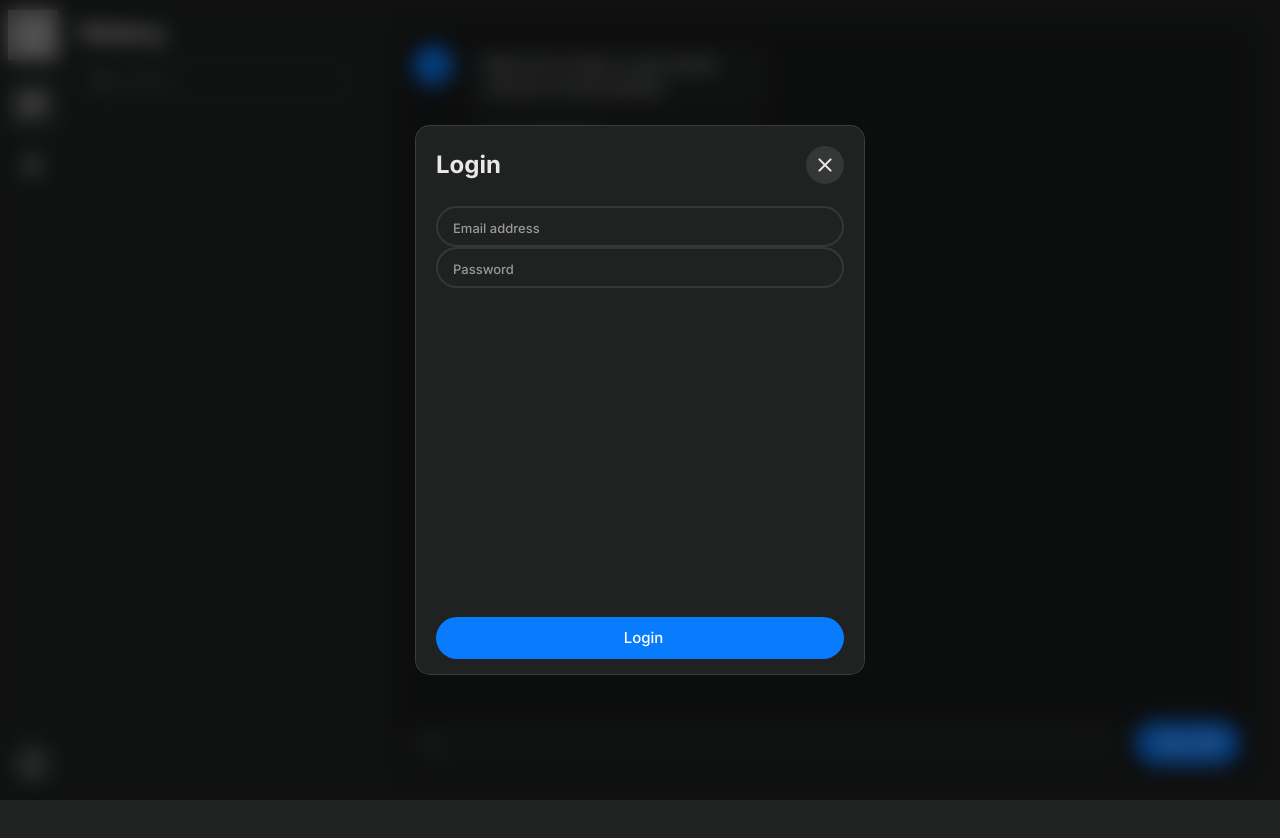
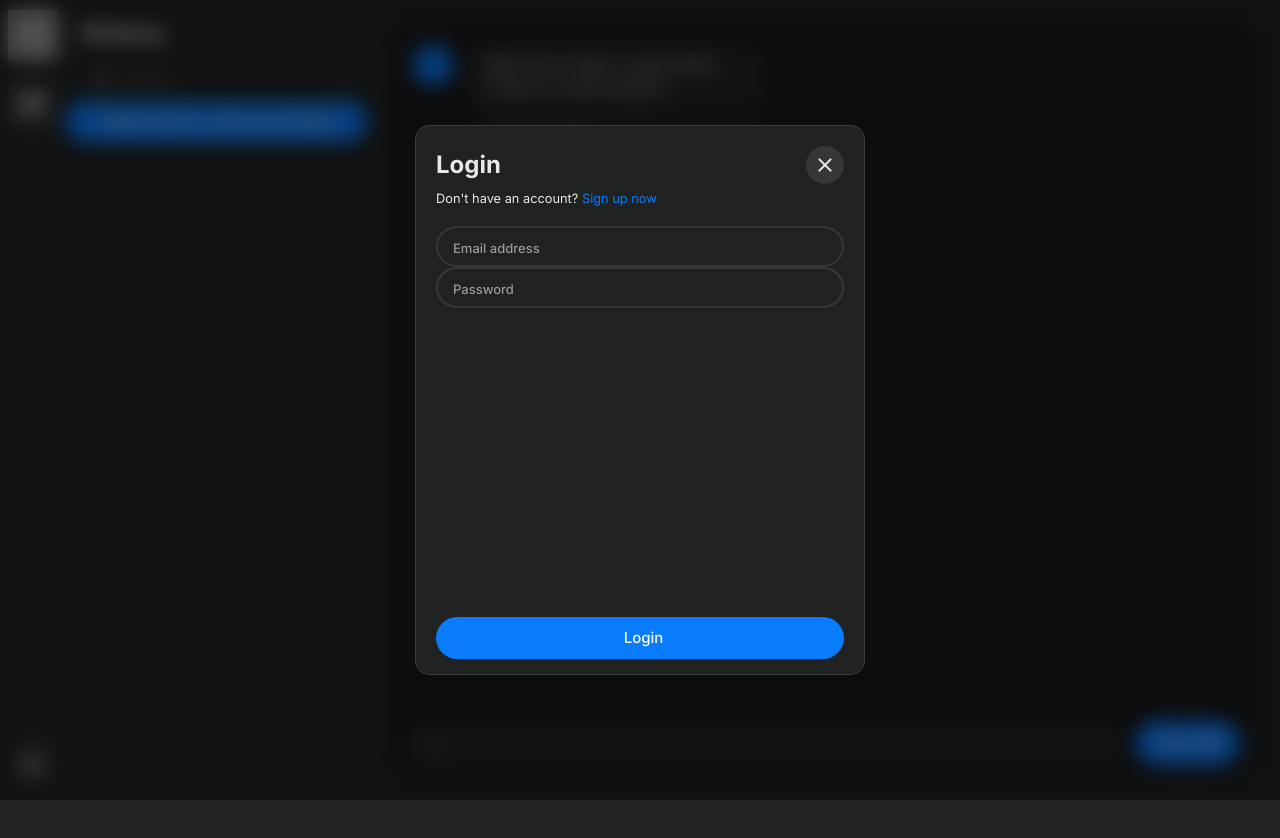
Before and after one commit to Shonned/Heyhi, a React (Vite) app in the folder frontend/: page / in a window 1280 px wide. Both pictures are taken after a click on the item "person". Built offline with nearby package versions, Linux system fonts and the light colour scheme; no server answers; grey boxes are pictures that could not be loaded.

Commit message:
modal system improvements

```diff
--- a/frontend/src/App.jsx
+++ b/frontend/src/App.jsx
@@ -2,16 +2,32 @@ import Sidebar from "./components/Sidebar/Sidebar.jsx";
 import History from "./components/History/History.jsx";
 import ChatBot from "./components/ChatBot/ChatBot.jsx";
 import Modal from "./components/Utils/Modal/Modal.jsx";
-import {useState} from "react";
+import {useEffect, useState} from "react";
+import {auth} from "@components/Form/Firebase.jsx";
 
 import { ToastContainer} from "react-toastify";
 import 'react-toastify/dist/ReactToastify.css';
 
 function App() {
+    const [user, setUser] = useState(null);
+    useEffect(() => {
+        auth.onAuthStateChanged((user) => {
+            setUser(user);
+        })
+    }, []);
+
     const [modals, setModals] = useState({});
 
     const handleOpenModal = (modalId) => {
-        setModals((prevModals) => ({ ...prevModals, [modalId]: true }));
+        setModals((prevModals) => {
+            const newModals = { ...prevModals, [modalId]: true };
+            for (const key in newModals) {
+                if (key !== modalId) {
+                    newModals[key] = false;
+                }
+            }
+            return newModals;
+        });
     };
 
     const handleCloseModal = (modalId) => {
@@ -21,11 +37,11 @@ function App() {
     return (
         <>
             <div className="app">
-                <Sidebar onOpenModal={handleOpenModal} />
-                <History />
-                <ChatBot />
-                {modals.login && <Modal modalId="login" onClose={handleCloseModal} />}
-                {modals.register && <Modal modalId="register" onClose={handleCloseModal} />}
+                <Sidebar onOpenModal={handleOpenModal} user={user}/>
+                <History onOpenModal={handleOpenModal} user={user} />
+                <ChatBot user={user} />
+                {modals.login && <Modal modalId="login" onOpenModal={handleOpenModal} onClose={handleCloseModal} />}
+                {modals.register && <Modal modalId="register" onOpenModal={handleOpenModal} onClose={handleCloseModal} />}
                 {modals.settings && <Modal modalId="settings" onClose={handleCloseModal} />}
                 <ToastContainer />
             </div>
--- a/frontend/src/components/History/History.jsx
+++ b/frontend/src/components/History/History.jsx
@@ -7,11 +7,12 @@ import {
     HistoryMessage,
     Time,
 } from './History.styles.js';
+import Button from "@components/Form/Button/Button.jsx";
 import Input from "@components/Form/Input/Input.jsx";
-import { useState } from "react";
+import {useState} from "react";
 import _ from 'lodash';
 
-const History = () => {
+const History = (props) => {
 
     const [searchTerm, setSearchTerm] = useState('');
     const text = "Lorem ipsum dolor sit amet, consectetur adipisicing elit. Dolores explicabo facere.";
@@ -41,6 +42,7 @@ const History = () => {
                         />
                     </SearchBar>
                 </HistoryHeader>
+                {props.user && (
                     <HistoryMessages>
                         <HistoryMessage className="active animate__animated animate__fadeInDown">
                             <Time>
@@ -59,6 +61,13 @@ const History = () => {
                             {truncatedText}
                         </HistoryMessage>
                     </HistoryMessages>
+                )}
+                {!props.user && (
+                    <Button className={"button"}
+                            text={"Please log in to view your history."}
+                            onClick={() => props.onOpenModal('login')}
+                            style={{width: '100%'}}/>
+                )}
             </HistoryContent>
         </HistoryContainer>
     );
--- a/frontend/src/components/Sidebar/Sidebar.jsx
+++ b/frontend/src/components/Sidebar/Sidebar.jsx
@@ -6,7 +6,7 @@ import {
     StyledSidebarLogo
 } from "./Sidebar.styles.js";
 
-const Sidebar = ({onOpenModal}) => {
+const Sidebar = (props) => {
     return (
         <StyledSidebar>
             <StyledSidebarLogo/>
@@ -18,18 +18,22 @@ const Sidebar = ({onOpenModal}) => {
                         </span>
                     </StyledSidebarLink>
                 </StyledSidebarItem>
-                <StyledSidebarItem onClick={() => onOpenModal('settings')}>
-                    <StyledSidebarLink href="#">
+                {props.user && (
+                    <StyledSidebarItem onClick={() => props.onOpenModal('settings')}>
+                        <StyledSidebarLink href="#">
                         <span className="material-symbols-rounded">
                           settings
                         </span>
-                    </StyledSidebarLink>
-                </StyledSidebarItem>
-                <StyledSidebarItem className="sidebar-user" onClick={() => onOpenModal('login')}>
+                        </StyledSidebarLink>
+                    </StyledSidebarItem>
+                )}
+                {!props.user && (
+                    <StyledSidebarItem className="sidebar-user" onClick={() => props.onOpenModal('login')}>
                       <span className="material-symbols-rounded">
                         person
                       </span>
-                </StyledSidebarItem>
+                    </StyledSidebarItem>
+                )}
             </StyledSidebarItems>
         </StyledSidebar>
     );
--- a/frontend/src/components/Utils/Modal/LoginModal.jsx
+++ b/frontend/src/components/Utils/Modal/LoginModal.jsx
@@ -1,21 +1,26 @@
-import {ModalBody, ModalClose, ModalHeader} from "./Modal.styles.js";
+import {ModalAuthSwitch, ModalBody, ModalClose, ModalHeader, ModalHeaderContent} from "./Modal.styles.js";
 import {LoginForm} from "@components/Form/Form.jsx";
 
-const LoginModal = ({onClose, modalId}) => {
+const LoginModal = (props) => {
 
     return (
         <>
             <ModalHeader>
+                <ModalHeaderContent>
                     <h2>
                         Login
                     </h2>
-                <ModalClose onClick={() => onClose(modalId)}>
+                    <ModalClose onClick={() => props.onClose(props.modalId)}>
                                 <span className="icon material-symbols-rounded">
                                     close
                                 </span>
                     </ModalClose>
+                </ModalHeaderContent>
+                <ModalAuthSwitch>
+                    Don't have an account? <span onClick={() => props.onOpenModal('register')}>Sign up now</span>
+                </ModalAuthSwitch>
             </ModalHeader>
-            <ModalBody>
+            <ModalBody className={"auth-modal"}>
                 <LoginForm/>
             </ModalBody>
         </>
--- a/frontend/src/components/Utils/Modal/Modal.jsx
+++ b/frontend/src/components/Utils/Modal/Modal.jsx
@@ -1,6 +1,3 @@
-import {useState} from "react";
-import {LoginForm, RegisterForm, SettingsForm} from "@components/Form/Form.jsx";
-import Button from "@components/Form/Button/Button.jsx";
 import {
     StyledModal,
     AnimatedModalContainer,
@@ -10,14 +7,14 @@ import RegisterModal from "./RegisterModal.jsx";
 import SettingsModal from "./SettingsModal.jsx";
 
 
-const Modal = ({onClose, modalId}) => {
+const Modal = (props) => {
 
     return (
         <StyledModal>
             <AnimatedModalContainer>
-                {modalId === 'login' && <LoginModal modalId={modalId} onClose={onClose}/>}
-                {modalId === 'register' && <RegisterModal modalId={modalId} onClose={onClose}/>}
-                {modalId === 'settings' && <SettingsModal modalId={modalId} onClose={onClose}/>}
+                {props.modalId === 'login' && <LoginModal modalId={props.modalId} onOpenModal={props.onOpenModal} onClose={props.onClose}/>}
+                {props.modalId === 'register' && <RegisterModal modalId={props.modalId} onOpenModal={props.onOpenModal} onClose={props.onClose}/>}
+                {props.modalId === 'settings' && <SettingsModal modalId={props.modalId} onClose={props.onClose}/>}
             </AnimatedModalContainer>
         </StyledModal>
     );
--- a/frontend/src/components/Utils/Modal/Modal.styles.js
+++ b/frontend/src/components/Utils/Modal/Modal.styles.js
@@ -37,10 +37,16 @@ export const ModalHeader = styled.div`
     left: 0;
     width: 100%;
     display: flex;
-  align-items: center;
+    flex-direction: column;
     padding: 20px 20px 0;
     background: var(--background-color);
     border-radius: 15px 15px 0 0;
+`;
+
+export const ModalHeaderContent = styled.div`
+    display: flex;
+    align-items: center;
+    width: 100%;
 `;
 
 export const ModalClose = styled.div`
@@ -61,11 +67,26 @@ export const ModalClose = styled.div`
     }
 `;
 
+export const ModalAuthSwitch = styled.p`
+    padding-top: 5px;
+    color: var(--white);
+    font-size: .8rem;
+
+    span {
+        color: var(--primary-color);
+        cursor: pointer;
+    }
+`;
+
 export const ModalBody = styled.div`
     margin-top: 60px;
     padding: 20px 20px 150px;
     height: 100%;
     overflow-y: scroll;
+
+    &.auth-modal {
+        margin-top: 80px;
+    }
 `;
 
 export const ModalSubmit = styled.div`
--- a/frontend/src/components/Utils/Modal/RegisterModal.jsx
+++ b/frontend/src/components/Utils/Modal/RegisterModal.jsx
@@ -1,21 +1,25 @@
-import {useState} from "react";
-import {ModalBody, ModalClose, ModalHeader, ModalSubmit} from "./Modal.styles.js";
+import {ModalAuthSwitch, ModalBody, ModalClose, ModalHeader, ModalHeaderContent} from "./Modal.styles.js";
 import {RegisterForm} from "@components/Form/Form.jsx";
 
-const RegisterModal = ({onClose, modalId}) => {
+const RegisterModal = (props) => {
     return (
         <>
             <ModalHeader>
+                <ModalHeaderContent>
                     <h2>
                         Register
                     </h2>
-                <ModalClose onClick={() => onClose(modalId)}>
+                    <ModalClose onClick={() => props.onClose(props.modalId)}>
                                 <span className="icon material-symbols-rounded">
                                     close
                                 </span>
                     </ModalClose>
+                </ModalHeaderContent>
+                <ModalAuthSwitch>
+                    Already have an account? <span onClick={() => props.onOpenModal('login')}>Log in</span>
+                </ModalAuthSwitch>
             </ModalHeader>
-            <ModalBody>
+            <ModalBody className={"auth-modal"}>
                 <RegisterForm/>
             </ModalBody>
         </>
--- a/frontend/src/components/Utils/Modal/SettingsModal.jsx
+++ b/frontend/src/components/Utils/Modal/SettingsModal.jsx
@@ -1,8 +1,8 @@
 import {useState} from "react";
-import {ModalBody, ModalClose, ModalHeader, ModalSubmit} from "./Modal.styles.js";
+import {ModalBody, ModalClose, ModalHeader, ModalHeaderContent} from "./Modal.styles.js";
 import {SettingsForm} from "@components/Form/Form.jsx";
 
-const SettingsModal = ({onClose, modalId}) => {
+const SettingsModal = (props) => {
 
     const [loading, setLoading] = useState(false);
 
@@ -14,14 +14,16 @@ const SettingsModal = ({onClose, modalId}) => {
     return (
         <>
             <ModalHeader>
-                <h2>
-                    Settings
-                </h2>
-                <ModalClose onClick={() => onClose(modalId)}>
+                <ModalHeaderContent>
+                    <h2>
+                        Settings
+                    </h2>
+                    <ModalClose onClick={() => props.onClose(props.modalId)}>
                             <span className="icon material-symbols-rounded">
                                 close
                             </span>
-                </ModalClose>
+                    </ModalClose>
+                </ModalHeaderContent>
             </ModalHeader>
             <ModalBody>
                 <SettingsForm loading={loading} handleSubmit={handleSubmit}/>
```
Lines whose indentation alone changed are shown as unchanged.
